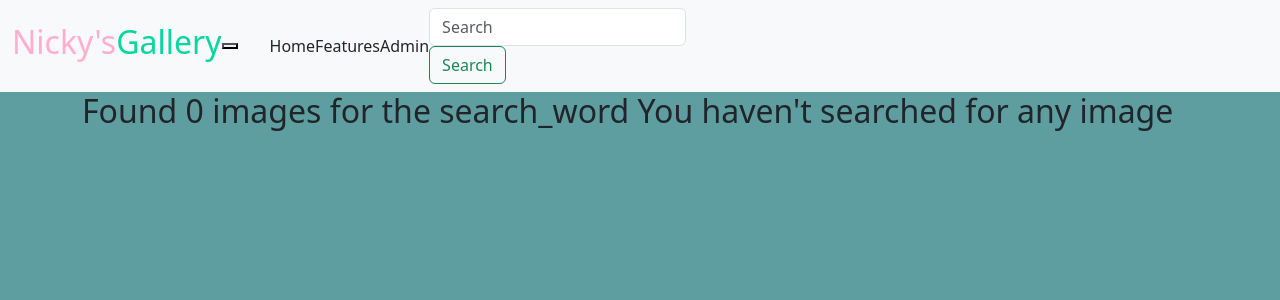
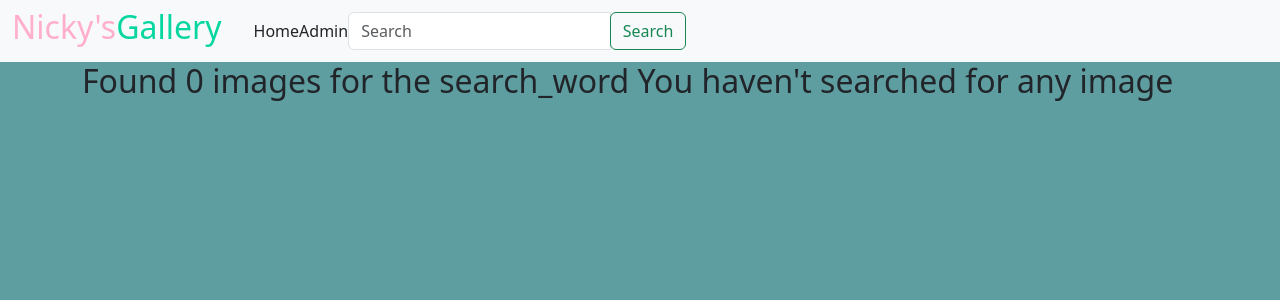
Before and after one commit to Koech-code/My-gallery, a Django app: page /search/ in a window 1280 px wide. Shown: the top 300 px of the page. Run offline with Django 3.2, Linux system fonts and the light colour scheme; some libraries are stand-ins or nearby versions.

Commit message:
restructured the search form

```diff
--- a/gallery/templates/navbar.html
+++ b/gallery/templates/navbar.html
@@ -1,35 +1,33 @@
 <nav class="navbar navbar-expand-lg navbar-light bg-light">
     <div class="container-fluid">
       <h2><span style="color: #ffafcc;">Nicky's</span><span style="color: #06d6a0;">Gallery</span></h2>
-      <button type="button" class="navbar-toggle" data-toggle="collapse" data-target=".navbar-collapse">
 
-        <span class="icon-bar"></span>
-        <span class="icon-bar"></span>
-        <span class="icon-bar"></span>
-    </button>
     <a class="navbar-brand" href="/"></a>
             <a class="navbar-brand" href=""> </a>
             <ul class="nav navbar-nav">
             </ul>
       <div class="navbar-collapse collapse " id="navbarNavAltMarkup">
+
         <div class="nav-link">
           <a class="nav-link active" aria-current="page" href="{% url 'home'%}">Home</a>
-        </div>
-        <div>
-          <a class="nav-link" href="#">Features</a>
         </div>
         <div>
           <a class="nav-link" href="{% url 'admin:index' %}">Admin</a>
         </div>
          <!-- Adding a search form  -->
-         <form class="form-inline my-2 my-lg-0" role="search" action="{% url 'search' %}">
-          <input class="form-control mr-sm-2" type="search" placeholder="Search" aria-label="Search" name="image">
-          <button class="btn btn-outline-success my-2 my-sm-0" type="submit">Search</button>
-        </form>
-      </div>
-        <!-- search form end -->
+         <div class="col-sm-4 col-md-4 navbar-right">
+          <form class="form-inline my-2 my-sm-0" role="search" action="{% url 'search' %}">
+            <div class="input-group">
+            <input class="form-control mr-sm-2" type="search" placeholder="Search" aria-label="Search" name="image">
+            <div class="input-group-btn">
+            <button class="btn btn-outline-success my-2 my-sm-0" type="submit">Search</button>
+          </div>
+          </div>
+          </form>
         </div>
-
+        </div>
+          <!-- search form end -->
+        </div>
       </div>
 
     </div>
```
